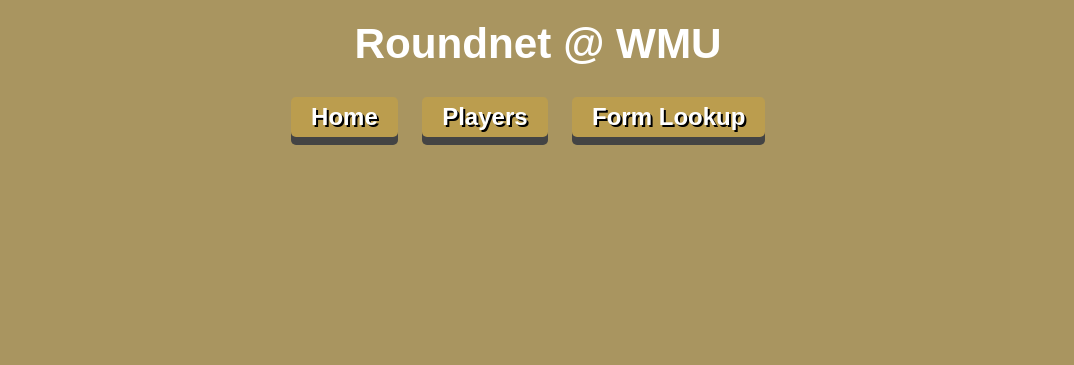
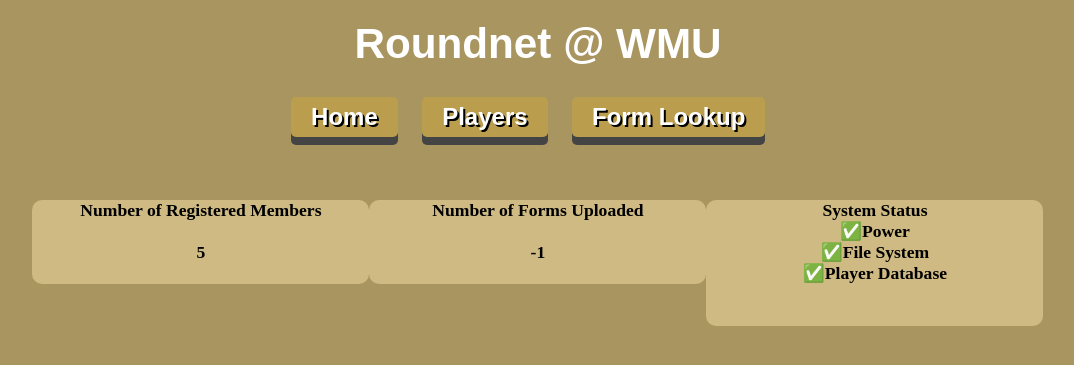
Before and after one commit to burdspencer/roundnet, a PHP site: page / in a window 1280 px wide. Shown: the part 221-586 px from the top of the page, without its empty margins (102-1176 px from the left). Run offline with PHP 8.4, Linux system fonts and the light colour scheme.

Commit message:
Home page is working, Players page is working, Forms page is functioning but with less features than I'd like

```diff
--- a/index.php
+++ b/index.php
@@ -16,6 +16,34 @@
 	<a href="forms.php" class="button">Form Lookup</a> &nbsp; &nbsp;
 </nav>
 <body>
+	<?php
+		$directory = "uploads";
+		$fileArray = scandir($directory);
+		$num_files = count($fileArray) - 2;
+
+		$lines = count(file("players.txt"));
+ ?>
+ <br><br><br>
+		<div class="row">
+			<div class="column">
+				<strong><center>Number of Registered Members</center></strong>
+				<br>
+				<strong><center><?php echo $lines ?></center></strong>
+				<br>
+			</div>
+			<div class="column">
+				<strong><center>Number of Forms Uploaded</center></strong>
+				<br>
+				<strong><center><?php echo $num_files ?></center></strong>
+				<br>
+			</div>
+			<div class="column">
+				<strong><center>System Status</center></strong>
+				<strong><center>&#9989;Power<br>&#9989;File System<br>&#9989;Player Database</center></strong>
+				<br><br>
+			</div>
+		</div>
+
 </body>
 </div>
 </html>
--- a/players.txt
+++ b/players.txt
@@ -1 +1,5 @@
-spencer,21,spencer@burd.com,Hardcore
+Spencer,21,burdspencer@gmail.com,Casual,Not Submitted
+Spencer,21,burdspencer@gmail.com,Casual,Not Submitted
+Spencer,21,burdspencer@gmail.com,Casual,Not Submitted
+Spencer,21,burdspencer@gmail.com,Casual,Not Submitted
+Spencer,21,burdspencer@gmail.com,Casual,Not Submitted
--- a/roundnet.css
+++ b/roundnet.css
@@ -81,7 +81,16 @@ input[type=text]:focus {
 			outline: none;
 			border: 2px solid #000000; }
 .form { background-color: #8b794b;
-				color: #FFFFFF;
-				width: 25%;
-				justify-content: center;
-				padding: 8px 20px; }
+			color: #FFFFFF;
+			width: auto;
+			justify-content: center;
+			padding: 8px 20px;}
+.column {
+  float: left;
+  width: 33.33%;
+	border-radius: 10px;
+	border-color: #000000;
+	background-color: #cfba83;}
+.row:after {display: table;
+					  clear: both;
+						}
```
Also changed, not shown: forms.php (+3 -7 lines), players.php (+9 -42 lines).
